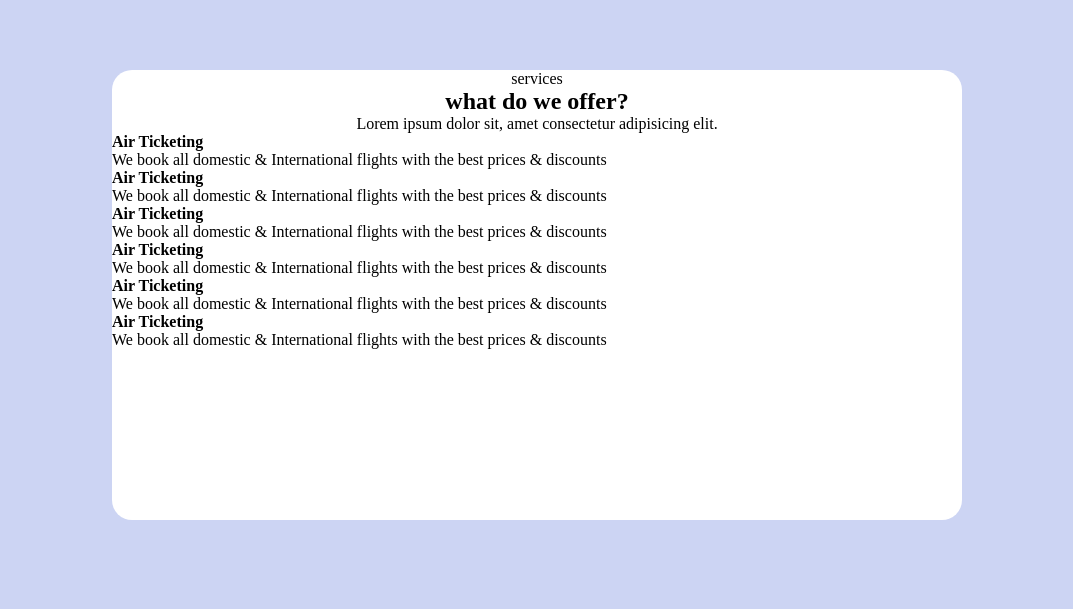
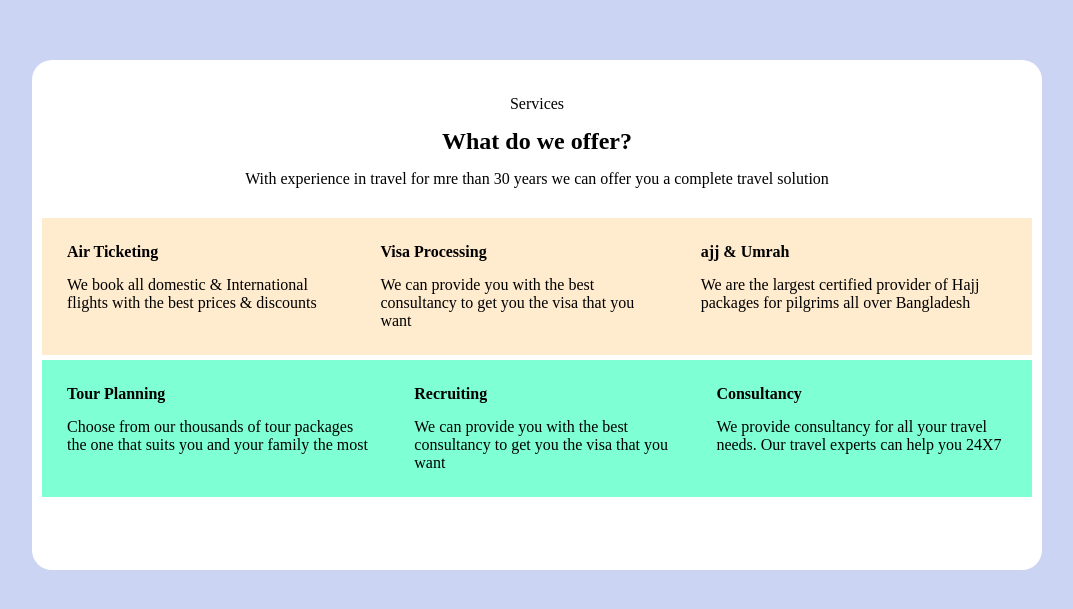
Before and after one commit to FrancoMSepulveda/-image-based-web-project, a plain HTML site: page index.html in a window 1280 px wide. Shown: the part 105-714 px from the top of the page, without its empty margins (103-1176 px from the left). Drawn offline with Linux system fonts and the light colour scheme.

Commit message:
first commit

```diff
--- a/css/style.css
+++ b/css/style.css
@@ -1,8 +1,8 @@
 @import url('https://fonts.googleapis.com/css2?family=Russo+One&display=swap');
 
 *{
-    margin: 0px;
-    padding: 0;
+    margin: 5px;
+    padding: 5px;
 }
 
 body {
@@ -15,14 +15,21 @@ body {
 
 section {
     background-color: white;
-    width: 850px;
-    height: 450px;
-    display: flex;
+    width: 1000px;
+    height: 500px;
     border-radius: 20px;
-    flex-direction: column;
 }
 
-.div1 {
+.div-container1 {
     text-align: center;
+}
 
+.div-container2 {
+    display: flex;
+    background-color: blanchedalmond;
 }
+
+.div-container3  {
+        display: flex;
+        background-color: aquamarine;
+    }
--- a/index.html
+++ b/index.html
@@ -11,58 +11,57 @@
 </head>
 <body>
 
-    <main>
+        <section>
+            <div class="div-container1">
+                <div id="div1">
+                <p>Services</p>
+                <h1>What do we offer?</h1>
+                <p>With experience in travel for mre than 30 years we can offer you a complete travel solution</p>
+            </div>
+        </div>
 
-        <section>
-            <div class="div1">
-                <p>services</p>
-                <h1>what do we offer?</h1>
-                <p>Lorem ipsum dolor sit, amet consectetur adipisicing elit.</p>
-            </div>
-
-
-            <div>
+        <div class="div-container2">
+            <div class="div2">
                 <!--icono-->
                 <h4>Air Ticketing</h4>
                 <p>We book all domestic & International flights with the best prices & discounts</p>
             </div>
 
-            <div>
+            <div class="div3">
                 <!--icono-->
-                <h4>Air Ticketing</h4>
-                <p>We book all domestic & International flights with the best prices & discounts</p>
+                <h4>Visa Processing</h4>
+                <p>We can provide you with the best consultancy to get you the visa that you want</p>
             </div>
 
-            <div>
+            <div class="div4">
                 <!--icono-->
-                <h4>Air Ticketing</h4>
-                <p>We book all domestic & International flights with the best prices & discounts</p>
+                <h4>ajj & Umrah</h4>
+                <p>We are the largest certified provider of Hajj packages for pilgrims all over Bangladesh</p>
+            </div>
+        </div>
+
+        <div class="div-container3">
+            <div class="div5">
+                <!--icono-->
+                <h4>Tour Planning</h4>
+                <p>Choose from our thousands of tour packages the one that suits you and your family the most</p>
             </div>
 
-            <div>
+            <div class="div6">
                 <!--icono-->
-                <h4>Air Ticketing</h4>
-                <p>We book all domestic & International flights with the best prices & discounts</p>
+                <h4>Recruiting</h4>
+                <p>We can provide you with the best consultancy to get you the visa that you want</p>
+
             </div>
 
-            <div>
+            <div class="div7">
                 <!--icono-->
-                <h4>Air Ticketing</h4>
-                <p>We book all domestic & International flights with the best prices & discounts</p>
+                <h4>Consultancy</h4>
+                <p>We provide consultancy for all your travel needs. Our travel experts can help you 24X7</p>
             </div>
-
-            <div>
-                <!--icono-->
-                <h4>Air Ticketing</h4>
-                <p>We book all domestic & International flights with the best prices & discounts</p>
-            </div>
-
-
-
+        </div>
 
         </section>
-
-
     </main>
 </body>
 </html>
```
